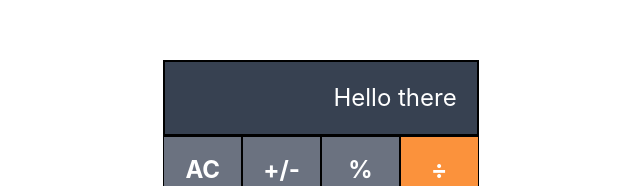
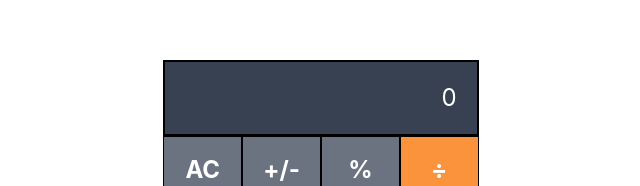
Before and after one commit to groverrichardson/calculator, a React (Create React App) app: page / in a window 1280 px wide. Shown: the part 132-318 px from the top of the page, without its empty margins (319-959 px from the left). Built offline with nearby package versions, Linux system fonts and the light colour scheme.

Commit message:
Add functionality for handling button clicks

```diff
--- a/src/App.js
+++ b/src/App.js
@@ -1,8 +1,6 @@
 import React from 'react';
 import Calculator from './components/calculator';
 import { AppProvider } from './AppContext';
-
-export const AppContext = React.createContext();
 
 function App() {
     return (
--- a/src/AppContext.js
+++ b/src/AppContext.js
@@ -1,15 +1,39 @@
 import React, { useContext, useState } from 'react';
 
-export const AppContext = React.createContext();
+export const CurrentValContext = React.createContext();
+export const UpdateCurrentValContext = React.createContext();
+export const CurrentCalc = React.createContext();
+export const UpdateCurrentCalc = React.createContext();
 
-export function useApp() {
-    return useContext(AppContext);
+export function useCurrentVal() {
+    return useContext(CurrentValContext);
+}
+
+export function useUpdateCurrentVal() {
+    return useContext(UpdateCurrentValContext);
+}
+
+export function useCurrentCalc() {
+    return useContext(CurrentCalc);
+}
+
+export function useUpdateCurrentCalc() {
+    return useContext(UpdateCurrentCalc);
 }
 
 export function AppProvider({ children }) {
-    const [currentVal, updateCurrentVal] = useState('Hello there');
+    const [currentVal, updateCurrentVal] = useState('0');
+    const [currentCalc, updateCurrentCalc] = useState('');
 
     return (
-        <AppContext.Provider value={currentVal}>{children}</AppContext.Provider>
+        <CurrentValContext.Provider value={currentVal}>
+            <UpdateCurrentValContext.Provider value={updateCurrentVal}>
+                <CurrentCalc.Provider value={currentCalc}>
+                    <UpdateCurrentCalc.Provider value={updateCurrentCalc}>
+                        {children}
+                    </UpdateCurrentCalc.Provider>
+                </CurrentCalc.Provider>
+            </UpdateCurrentValContext.Provider>
+        </CurrentValContext.Provider>
     );
 }
--- a/src/components/calcButton.js
+++ b/src/components/calcButton.js
@@ -1,8 +1,35 @@
 import React from 'react';
+import {
+    useCurrentCalc,
+    useCurrentVal,
+    useUpdateCurrentCalc,
+    useUpdateCurrentVal,
+} from '../AppContext';
 
 function CalcButton(props) {
+    const numbers = new Set(['1', '2', '3', '4', '5', '6', '7', '8', '9', '0']);
+    const updateCurrentVal = useUpdateCurrentVal();
+    const currentVal = useCurrentVal();
+    const currentCalc = useCurrentCalc();
+    const updateCurrentCalc = useUpdateCurrentCalc();
+
+    async function processCalc(type) {
+        if (type === 'add') {
+            const newValue = await updateCurrentCalc(currentCalc + currentVal);
+            updateCurrentVal(newValue);
+        }
+    }
+
     function handleClick(e) {
-        console.log(e.target.value);
+        const input = e.target.value;
+        const newValue = currentVal === '0' ? input : currentVal + input;
+
+        if (numbers.has(input)) updateCurrentVal(newValue);
+        if (input === '+') processCalc('add');
+        if (input === 'AC') {
+            updateCurrentVal('0');
+            updateCurrentCalc('');
+        }
     }
 
     return (
--- a/src/components/display.js
+++ b/src/components/display.js
@@ -1,8 +1,8 @@
 import React from 'react';
-import { useApp } from '../AppContext';
+import { useCurrentVal } from '../AppContext';
 
 function Display() {
-    const currentVal = useApp();
+    const currentVal = useCurrentVal();
 
     return (
         <div className="Display text-right border-2 border-black py-5 px-5 bg-gray-700 text-white text-bold text-2xl">
```
